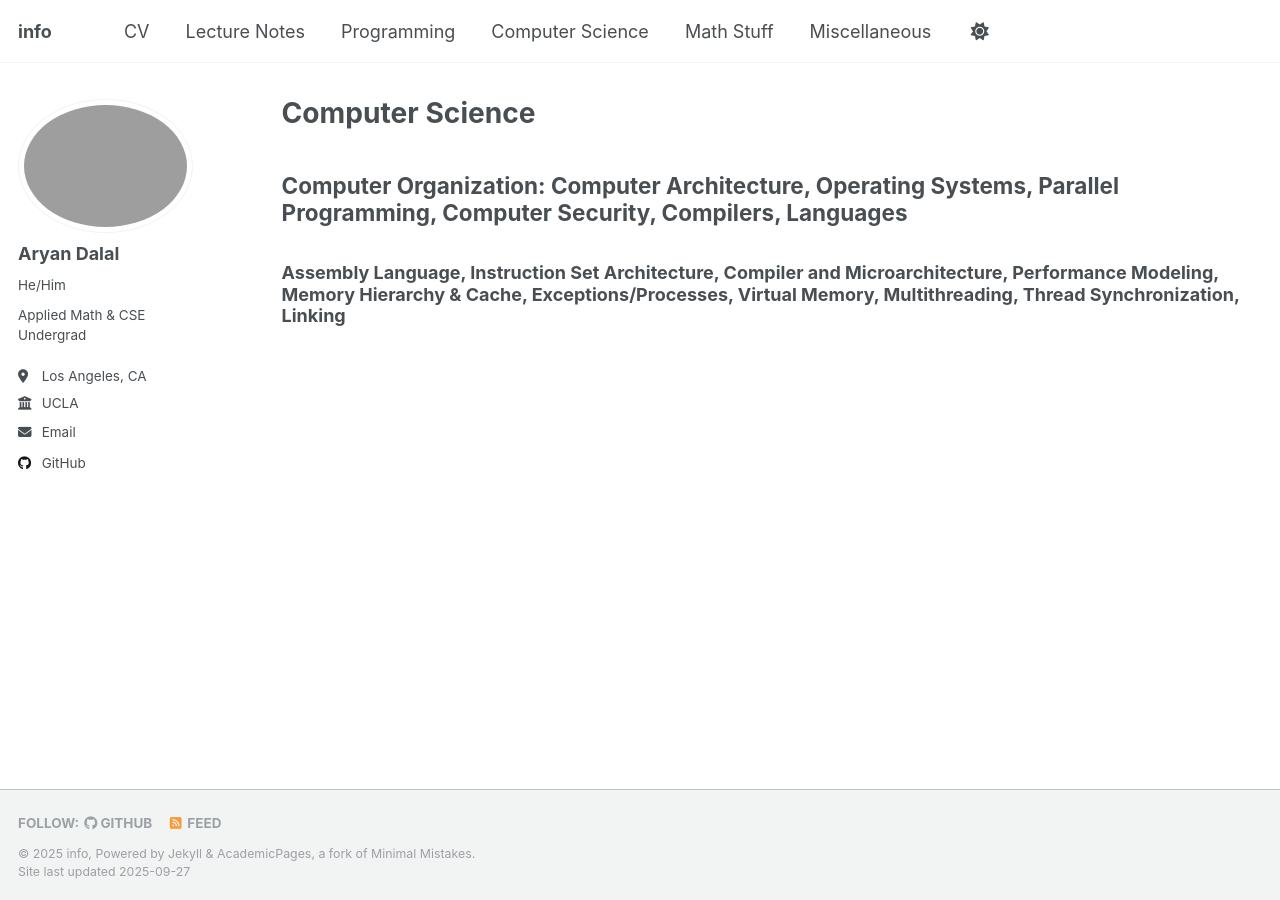
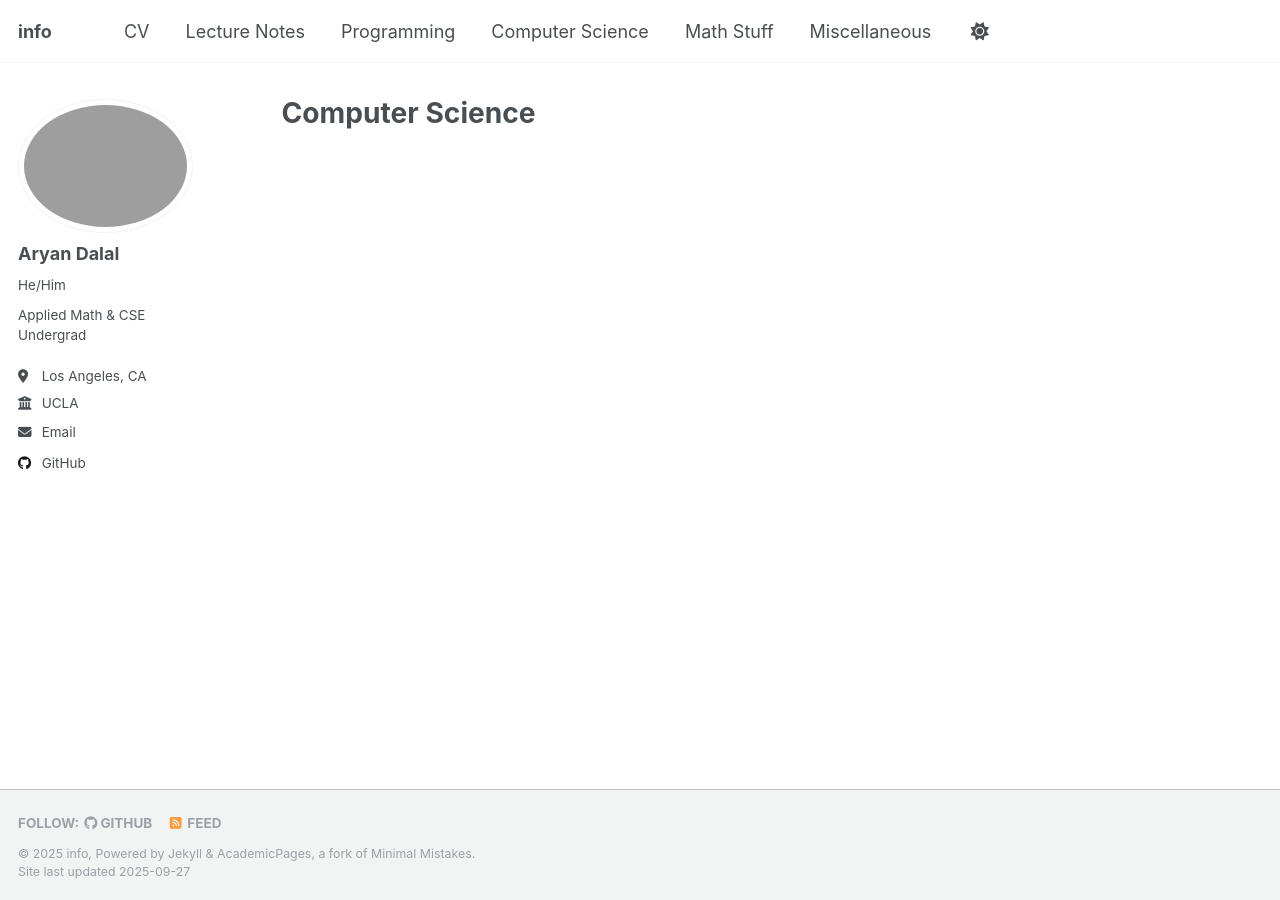
Before and after one commit to DalalAryan/DalalAryan.github.io, a Jekyll site: the page built from _pages/compsci.md, in a window 1280 px wide. Built offline with Jekyll 4.4.1, drawn with Linux system fonts in a browser that asks for light colours; a script that is not in the unit is left out.

Commit message:
Update compsci.md

```diff
--- a/_pages/compsci.md
+++ b/_pages/compsci.md
@@ -1,11 +1,8 @@
 ---
 layout: archive
 title: "Computer Science"
-permalink: /compsci/
+permalink: /posts/
 author_profile: true
 redirect_from:
   - /resume
 ---
-
-## Computer Organization: Computer Architecture, Operating Systems, Parallel Programming, Computer Security, Compilers, Languages
-### Assembly Language, Instruction Set Architecture, Compiler and Microarchitecture, Performance Modeling, Memory Hierarchy & Cache, Exceptions/Processes, Virtual Memory, Multithreading, Thread Synchronization, Linking
```
